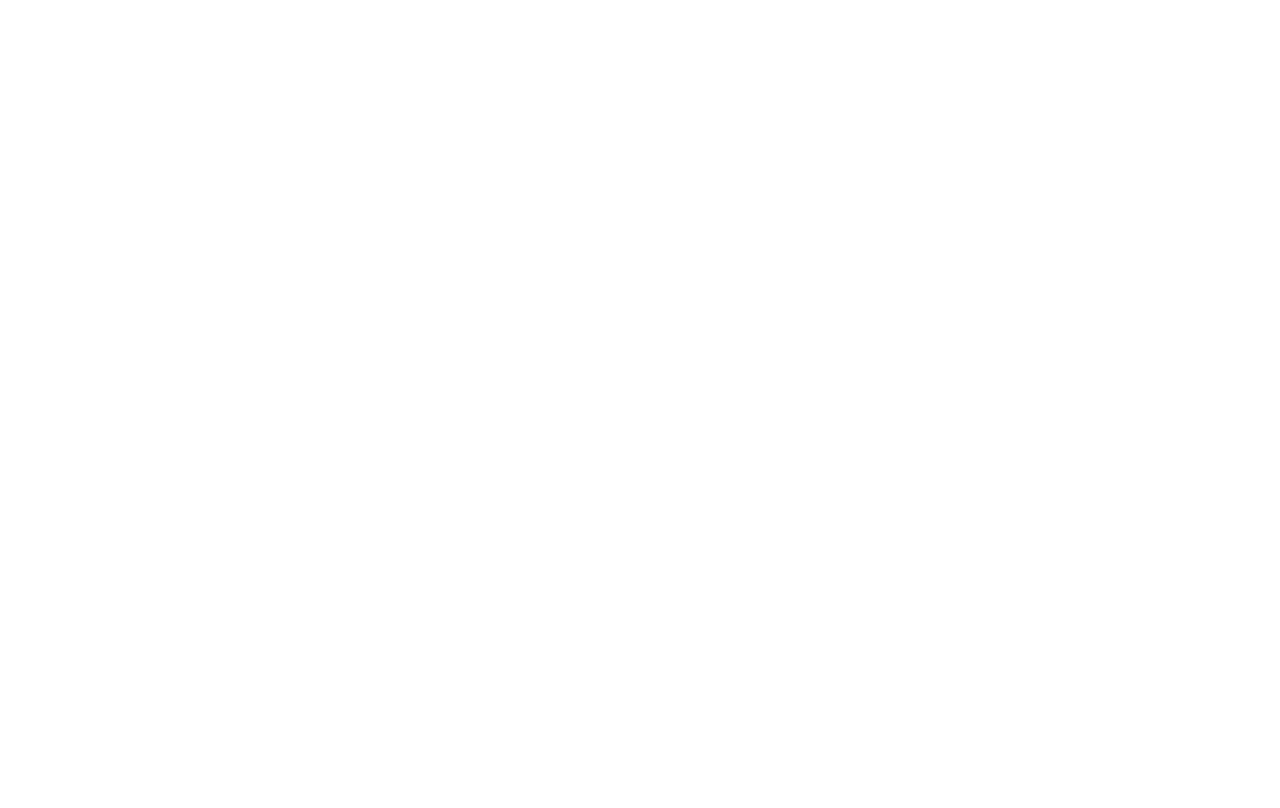
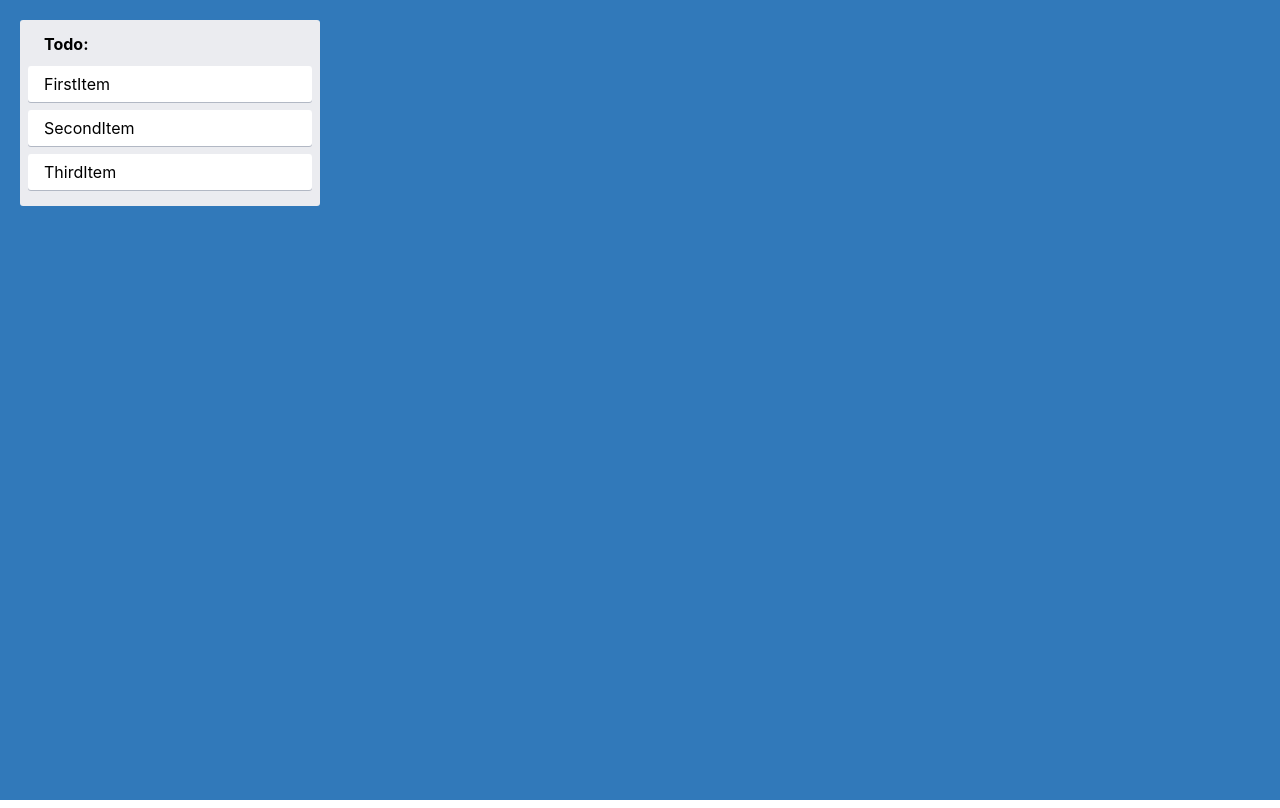
Before and after one commit to flabbyPatty/trello-clone-typescript, a React (Create React App) app: page / in a window 1280 px wide. Built offline with nearby package versions, Linux system fonts and the light colour scheme.

Commit message:
Create baseline styles

```diff
--- a/package.json
+++ b/package.json
@@ -10,9 +10,11 @@
     "@types/node": "^16.11.48",
     "@types/react": "^17.0.2",
     "@types/react-dom": "^17.0.2",
+    "@types/styled-components": "^5.1.9",
     "react": "^17.0.2",
     "react-dom": "^17.0.2",
     "react-scripts": "5.0.1",
+    "styled-components": "^5.2.1",
     "typescript": "^4.7.4",
     "web-vitals": "^2.1.4"
   },
--- a/src/App.tsx
+++ b/src/App.tsx
@@ -1,3 +1,19 @@
+import {
+  AppContainer,
+  ColumnContainer,
+  ColumnTitle,
+  CardContainer
+} from "./styles"
+
 export const App = () => {
-  return null;
+  return (
+    <AppContainer>
+      <ColumnContainer>
+        <ColumnTitle>Todo:</ColumnTitle>
+        <CardContainer>FirstItem</CardContainer>
+        <CardContainer>SecondItem</CardContainer>
+        <CardContainer>ThirdItem</CardContainer>
+      </ColumnContainer>
+    </AppContainer>
+  );
 };
--- a/src/index.css
+++ b/src/index.css
@@ -1,3 +1,17 @@
+body {
+  margin: 0;
+  font-family: -apple-system, BlinkMacSystemFont, 'Segoe UI', 'Roboto', 'Oxygen',
+    'Ubuntu', 'Cantarell', 'Fira Sans', 'Droid Sans', 'Helvetica Neue',
+    sans-serif;
+  -webkit-font-smoothing: antialiased;
+  -moz-osx-font-smoothing: grayscale;
+}
+
+code {
+  font-family: source-code-pro, Menlo, Monaco, Consolas, 'Courier New',
+    monospace;
+}
+
 html {
   box-sizing: border-box;
 }
--- /dev/null
+++ b/src/styles.ts
@@ -0,0 +1,35 @@
+import styled from 'styled-components'
+
+export const AppContainer = styled.div`
+  align-items: flex-start;
+  background-color: #3179ba;
+  display: flex;
+  flex-direction: row;
+  height: 100%;
+  padding: 20px;
+  width: 100%;
+`
+export const ColumnContainer = styled.div`
+  background-color: #ebecf0;
+  width: 300px;
+  min-height: 40px;
+  margin-right: 20px;
+  border-radius: 3px;
+  padding: 8px 8px;
+  flex-grow: 0;
+`
+
+export const ColumnTitle = styled.div`
+  padding: 6px 16px 12px;
+  font-weight: bold;
+`
+
+export const CardContainer = styled.div`
+  background-color: #fff;
+  cursor: pointer;
+  margin-bottom: 0.5rem;
+  padding: 0.5rem 1rem;
+  max-width: 300px;
+  border-radius: 3px;
+  box-shadow: #091e4240 0px 1px 0px 0px;
+`
```
Also changed, not shown: 1 other file (tests, documents, lock files or other folders).
